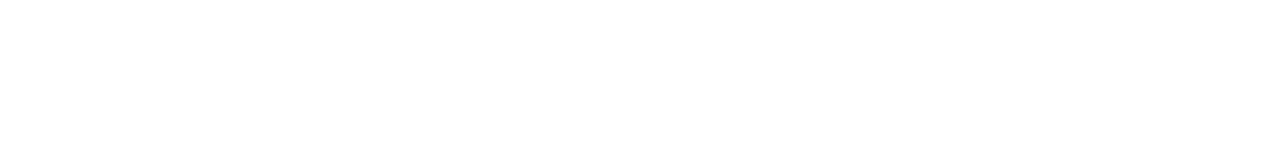
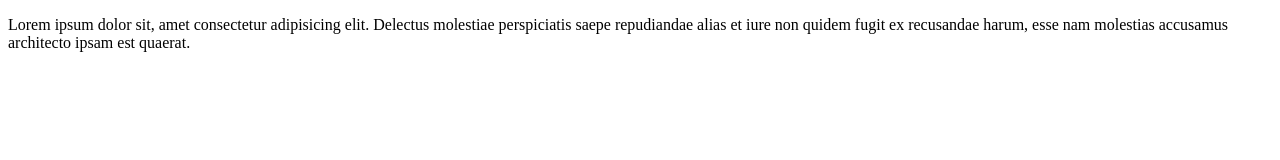
Before and after one commit to Orest199206/11, a plain HTML site: page index.html in a window 1280 px wide. Drawn offline with Linux system fonts and the light colour scheme.

Commit message:
add lorem

```diff
--- a/index.html
+++ b/index.html
@@ -8,6 +8,6 @@
     <link href="style.css" rel="stylesheet">
 </head>
 <body>
-
+    <p>Lorem ipsum dolor sit, amet consectetur adipisicing elit. Delectus molestiae perspiciatis saepe repudiandae alias et iure non quidem fugit ex recusandae harum, esse nam molestias accusamus architecto ipsam est quaerat.</p>
 </body>
 </html>
```
